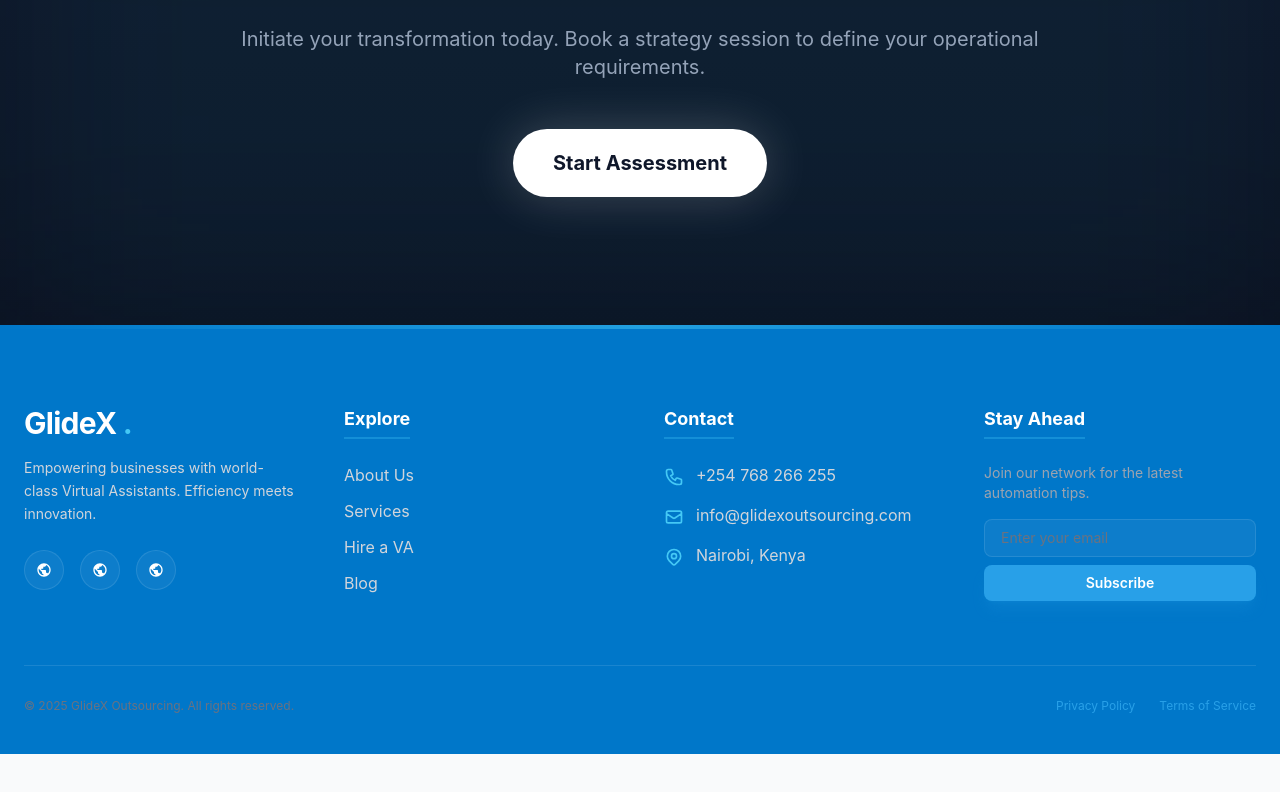
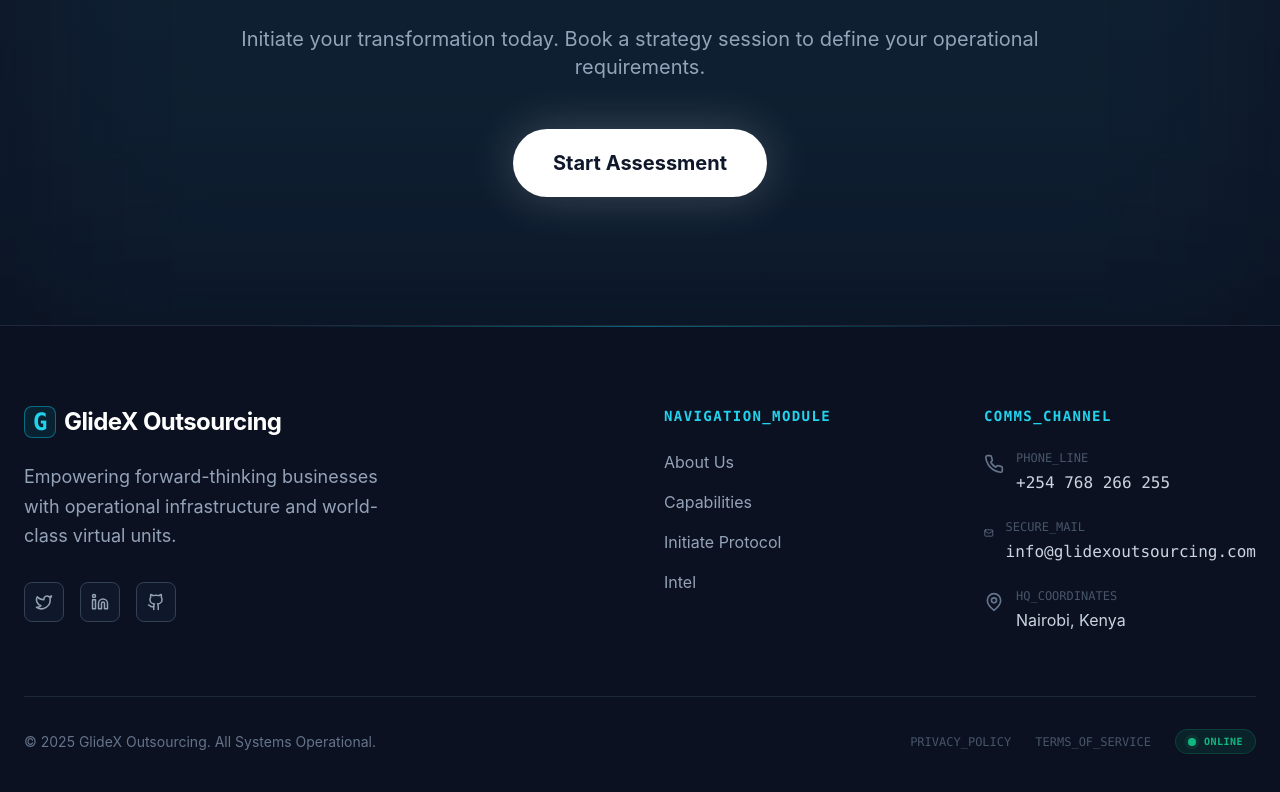
Before and after one commit to jhenry-git/GlideX-Outsourcing, a Next.js app: page / in a window 1280 px wide. Shown: the part 3741-4533 px from the top of the page. Before the commit the page ends 4495 px from the top, so only its background shows below. Built offline with nearby package versions, Linux system fonts and the light colour scheme.

Commit message:
Refactor Footer component with new styles and features
Updated the Footer component with improved styling, added dynamic current year display, and enhanced accessibility features.

```diff
--- a/app/components/Footer.jsx
+++ b/app/components/Footer.jsx
@@ -1,109 +1,140 @@
 // LOCATION: glidex-outsourcing/app/components/Footer.jsx
+'use client';
+
+import React from 'react';
 import Link from 'next/link';
+import { Mail, Phone, MapPin, ArrowUpRight, Github, Twitter, Linkedin } from 'lucide-react';
 
 export default function Footer() {
+  const currentYear = new Date().getFullYear();
+
   return (
-    <footer className="relative bg-dark-teal text-white pt-20 pb-10 overflow-hidden">
-      {/* Decorative Background Element (Futuristic Glow) */}
-      <div className="absolute top-0 left-1/2 -translate-x-1/2 w-full h-1 bg-gradient-to-r from-transparent via-light-cyan to-transparent opacity-50"></div>
+    <footer className="relative bg-[#0B1120] border-t border-slate-800 pt-20 pb-10 overflow-hidden text-slate-400 font-sans">
+
+      {/* Background Ambience (Subtle) */}
+      <div className="absolute top-0 left-1/2 -translate-x-1/2 w-full max-w-3xl h-[1px] bg-gradient-to-r from-transparent via-cyan-500/50 to-transparent"></div>
+      <div className="absolute bottom-0 right-0 w-[300px] h-[300px] bg-blue-900/10 blur-[100px] rounded-full pointer-events-none -z-10" />
 
       <div className="container mx-auto px-6 relative z-10">
         <div className="grid md:grid-cols-4 gap-12 mb-16">
 
-          {/* COLUMN 1: BRANDING */}
-          <div className="md:col-span-1">
-            <Link href="/" className="inline-block">
-              <h3 className="font-bold text-3xl mb-4 text-white tracking-tight">
-                GlideX <span className="text-light-cyan">.</span>
-              </h3>
+          {/* COLUMN 1: BRAND IDENTITY */}
+          <div className="md:col-span-2">
+            <Link href="/" className="inline-block mb-6 group">
+              <span className="text-2xl font-bold text-white tracking-tight flex items-center gap-2">
+                <div className="w-8 h-8 rounded-lg bg-cyan-500/10 border border-cyan-500/50 flex items-center justify-center text-cyan-400">
+                  <span className="font-mono font-bold">G</span>
+                </div>
+                GlideX Outsourcing
+              </span>
             </Link>
-            <p className="text-gray-300 text-sm leading-relaxed mb-6">
-              Empowering businesses with world-class Virtual Assistants.
-              Efficiency meets innovation.
+            <p className="text-lg text-slate-400 mb-8 max-w-sm leading-relaxed">
+              Empowering forward-thinking businesses with operational infrastructure and world-class virtual units.
             </p>
-            {/* Social Placeholders (Futuristic Circles) */}
-            <div className="flex space-x-4">
-              {['Twitter', 'LinkedIn', 'Instagram'].map((social) => (
-                <div key={social} className="w-10 h-10 rounded-full bg-white/5 border border-white/10 flex items-center justify-center hover:bg-light-cyan hover:text-dark-teal transition-all duration-300 cursor-pointer">
-                  <span className="sr-only">{social}</span>
-                  <svg className="w-4 h-4" fill="currentColor" viewBox="0 0 24 24"><path d="M12 2C6.48 2 2 6.48 2 12s4.48 10 10 10 10-4.48 10-10S17.52 2 12 2zm-1 17.93c-3.95-.49-7-3.85-7-7.93 0-.62.08-1.21.21-1.79L9 15v1c0 1.1.9 2 2 2v1.93zm6.9-2.54c-.26-.81-1-1.39-1.9-1.39h-1v-3c0-.55-.45-1-1-1H8v-2h2c.55 0 1-.45 1-1V7h2c1.1 0 2-.9 2-2v-.41c2.93 1.19 5 4.06 5 7.41 0 2.08-.8 3.97-2.1 5.39z"/></svg>
-                </div>
-              ))}
+
+            {/* Social / Tech Links */}
+            <div className="flex gap-4">
+              <SocialIcon Icon={Twitter} href="#" />
+              <SocialIcon Icon={Linkedin} href="#" />
+              <SocialIcon Icon={Github} href="#" />
             </div>
           </div>
 
-          {/* COLUMN 2: LINKS */}
+          {/* COLUMN 2: NAVIGATION */}
           <div>
-            <h4 className="font-bold text-lg mb-6 text-white border-b-2 border-light-cyan/30 inline-block pb-1">Explore</h4>
-            <ul className="space-y-3">
-              {[
-                { name: 'About Us', path: '/about' },
-                { name: 'Services', path: '/services' },
-                { name: 'Hire a VA', path: '/contact' },
-                { name: 'Blog', path: '/blog' }
-              ].map((link) => (
-                <li key={link.name}>
-                  <Link
-                    href={link.path}
-                    className="text-gray-300 hover:text-light-cyan transition-all duration-300 flex items-center group"
-                  >
-                    <span className="w-0 h-0.5 bg-light-cyan mr-0 group-hover:w-3 group-hover:mr-2 transition-all duration-300"></span>
-                    {link.name}
-                  </Link>
-                </li>
-              ))}
+            <h3 className="font-mono text-sm font-bold text-cyan-400 uppercase tracking-widest mb-6">
+              Navigation_Module
+            </h3>
+            <ul className="space-y-4">
+              <FooterLink href="/about" label="About Us" />
+              <FooterLink href="/services" label="Capabilities" />
+              <FooterLink href="/contact" label="Initiate Protocol" />
+              <FooterLink href="/blog" label="Intel" />
             </ul>
           </div>
 
-          {/* COLUMN 3: CONTACT (Improved UX) */}
+          {/* COLUMN 3: CONTACT DATA */}
           <div>
-            <h4 className="font-bold text-lg mb-6 text-white border-b-2 border-light-cyan/30 inline-block pb-1">Contact</h4>
-            <ul className="space-y-4">
-              <li className="flex items-start space-x-3">
-                <svg className="w-5 h-5 text-light-cyan mt-1 flex-shrink-0" fill="none" stroke="currentColor" viewBox="0 0 24 24"><path strokeLinecap="round" strokeLinejoin="round" strokeWidth="2" d="M3 5a2 2 0 012-2h3.28a1 1 0 01.948.684l1.498 4.493a1 1 0 01-.502 1.21l-2.257 1.13a11.042 11.042 0 005.516 5.516l1.13-2.257a1 1 0 011.21-.502l4.493 1.498a1 1 0 01.684.949V19a2 2 0 01-2 2h-1C9.716 21 3 14.284 3 6V5z"></path></svg>
-                <a href="tel:+254768266255" className="text-gray-300 hover:text-white transition-colors">
-                  +254 768 266 255
-                </a>
+            <h3 className="font-mono text-sm font-bold text-cyan-400 uppercase tracking-widest mb-6">
+              Comms_Channel
+            </h3>
+            <ul className="space-y-6">
+              <li className="flex items-start gap-3 group">
+                <Phone className="w-5 h-5 text-slate-500 group-hover:text-cyan-400 transition-colors mt-1" />
+                <div>
+                  <span className="block text-xs text-slate-600 font-mono mb-1">PHONE_LINE</span>
+                  <a href="tel:+254768266255" className="text-slate-300 hover:text-white transition-colors font-mono">
+                    +254 768 266 255
+                  </a>
+                </div>
               </li>
-              <li className="flex items-start space-x-3">
-                <svg className="w-5 h-5 text-light-cyan mt-1 flex-shrink-0" fill="none" stroke="currentColor" viewBox="0 0 24 24"><path strokeLinecap="round" strokeLinejoin="round" strokeWidth="2" d="M3 8l7.89 5.26a2 2 0 002.22 0L21 8M5 19h14a2 2 0 002-2V7a2 2 0 00-2-2H5a2 2 0 00-2 2v10a2 2 0 002 2z"></path></svg>
-                <a href="mailto:info@glidexoutsourcing.com" className="text-gray-300 hover:text-white transition-colors break-words">
-                  info@glidexoutsourcing.com
-                </a>
+
+              <li className="flex items-start gap-3 group">
+                <Mail className="w-5 h-5 text-slate-500 group-hover:text-cyan-400 transition-colors mt-1" />
+                <div>
+                  <span className="block text-xs text-slate-600 font-mono mb-1">SECURE_MAIL</span>
+                  <a href="mailto:info@glidexoutsourcing.com" className="text-slate-300 hover:text-white transition-colors font-mono">
+                    info@glidexoutsourcing.com
+                  </a>
+                </div>
               </li>
-              <li className="flex items-start space-x-3">
-                <svg className="w-5 h-5 text-light-cyan mt-1 flex-shrink-0" fill="none" stroke="currentColor" viewBox="0 0 24 24"><path strokeLinecap="round" strokeLinejoin="round" strokeWidth="2" d="M17.657 16.657L13.414 20.9a1.998 1.998 0 01-2.827 0l-4.244-4.243a8 8 0 1111.314 0z"></path><path strokeLinecap="round" strokeLinejoin="round" strokeWidth="2" d="M15 11a3 3 0 11-6 0 3 3 0 016 0z"></path></svg>
-                <span className="text-gray-300">Nairobi, Kenya</span>
+
+              <li className="flex items-start gap-3 group">
+                <MapPin className="w-5 h-5 text-slate-500 group-hover:text-cyan-400 transition-colors mt-1" />
+                <div>
+                  <span className="block text-xs text-slate-600 font-mono mb-1">HQ_COORDINATES</span>
+                  <span className="text-slate-300">Nairobi, Kenya</span>
+                </div>
               </li>
             </ul>
-          </div>
-
-          {/* COLUMN 4: NEWSLETTER (New Feature) */}
-          <div>
-            <h4 className="font-bold text-lg mb-6 text-white border-b-2 border-light-cyan/30 inline-block pb-1">Stay Ahead</h4>
-            <p className="text-sm text-gray-400 mb-4">Join our network for the latest automation tips.</p>
-            <form className="flex flex-col space-y-2">
-              <input
-                type="email"
-                placeholder="Enter your email"
-                className="bg-white/5 border border-white/10 rounded-lg px-4 py-2 text-sm text-white focus:outline-none focus:border-light-cyan focus:bg-white/10 transition-all placeholder-gray-500"
-              />
-              <button className="bg-medium-blue text-white px-4 py-2 rounded-lg text-sm font-semibold hover:bg-light-cyan hover:text-dark-teal transition-all duration-300 shadow-lg shadow-medium-blue/20">
-                Subscribe
-              </button>
-            </form>
           </div>
         </div>
 
         {/* BOTTOM BAR */}
-        <div className="border-t border-white/10 pt-8 flex flex-col md:flex-row items-center justify-between text-xs text-gray-500">
-          <p>© 2025 GlideX Outsourcing. All rights reserved.</p>
-          <div className="flex space-x-6 mt-4 md:mt-0">
-            <Link href="/privacy" className="hover:text-light-cyan transition-colors">Privacy Policy</Link>
-            <Link href="/terms" className="hover:text-light-cyan transition-colors">Terms of Service</Link>
+        <div className="pt-8 border-t border-slate-800 flex flex-col md:flex-row justify-between items-center gap-4">
+          <div className="text-sm text-slate-500">
+            © {currentYear} GlideX Outsourcing. All Systems Operational.
+          </div>
+
+          <div className="flex items-center gap-6">
+            <Link href="/privacy" className="text-xs font-mono text-slate-600 hover:text-cyan-400 transition-colors">
+              PRIVACY_POLICY
+            </Link>
+            <Link href="/terms" className="text-xs font-mono text-slate-600 hover:text-cyan-400 transition-colors">
+              TERMS_OF_SERVICE
+            </Link>
+
+            {/* System Status Indicator */}
+            <div className="flex items-center gap-2 px-3 py-1 rounded-full bg-emerald-500/10 border border-emerald-500/20">
+              <span className="relative flex h-2 w-2">
+                <span className="animate-ping absolute inline-flex h-full w-full rounded-full bg-emerald-400 opacity-75"></span>
+                <span className="relative inline-flex rounded-full h-2 w-2 bg-emerald-500"></span>
+              </span>
+              <span className="text-[10px] font-mono font-bold text-emerald-500 tracking-wider">ONLINE</span>
+            </div>
           </div>
         </div>
       </div>
     </footer>
   );
 }
+
+// --- SUB-COMPONENTS ---
+
+const FooterLink = ({ href, label }) => (
+  <li>
+    <Link href={href} className="group flex items-center text-slate-400 hover:text-white transition-colors">
+      <ArrowUpRight className="w-3 h-3 mr-2 opacity-0 -ml-5 group-hover:opacity-100 group-hover:ml-0 transition-all text-cyan-400" />
+      <span>{label}</span>
+    </Link>
+  </li>
+);
+
+const SocialIcon = ({ Icon, href }) => (
+  <a
+    href={href}
+    className="w-10 h-10 rounded-lg bg-slate-900 border border-slate-700 flex items-center justify-center text-slate-400 hover:text-cyan-400 hover:border-cyan-500/50 hover:bg-slate-800 transition-all duration-300"
+  >
+    <Icon size={18} />
+  </a>
+);
```
